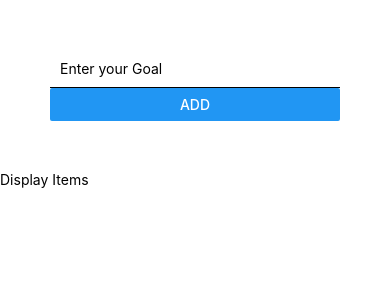
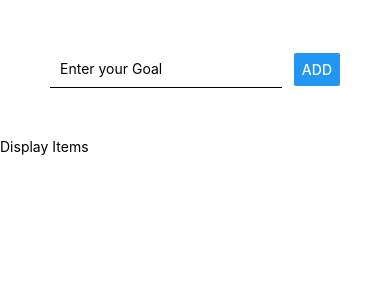
Before and after one commit to Shikhar15606/FirstAppRN, a React Native app: screen / in a window 390 px wide. Shown: the top 300 px of the page. Built offline with nearby package versions, Linux system fonts and the light colour scheme.

Commit message:
Flex Intro

```diff
--- a/App.js
+++ b/App.js
@@ -1,14 +1,16 @@
 import { StatusBar } from 'expo-status-bar';
 import React, { useState } from 'react';
-import { Button, StyleSheet, Text, View ,TextInput } from 'react-native';
+import { Button, StyleSheet, Text, View, TextInput } from 'react-native';
 
 export default function App() {
   const [message, setmessage] = useState('My lovely app')
 
   return (
     <View>
-      <View style={{padding:50}}>
-        <TextInput placeholder="Enter your Goal" style={{borderBottomColor:"black", borderBottomWidth:1, padding:10}}></TextInput>
+      <View style={{ padding: 50, flexDirection: 'row', justifyContent: "space-between", alignItems: 'center' }}>
+        {/* alignItems for cross axis */}
+        {/* justify content for main axis */}
+        <TextInput placeholder="Enter your Goal" style={{ borderBottomColor: "black", borderBottomWidth: 1, padding: 10, width: '80%' }}></TextInput>
         <Button title="ADD"></Button>
       </View>
       <View>
```
